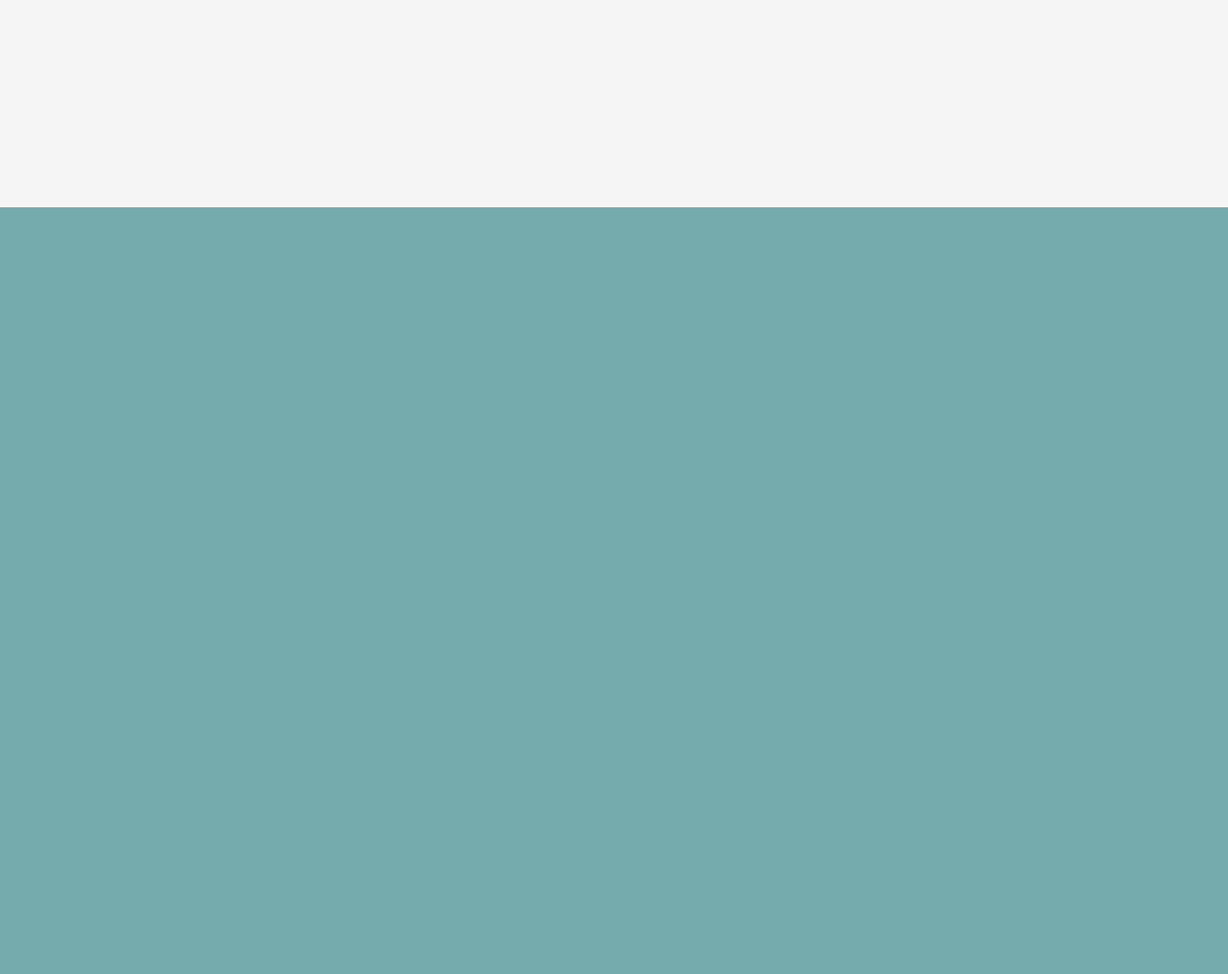
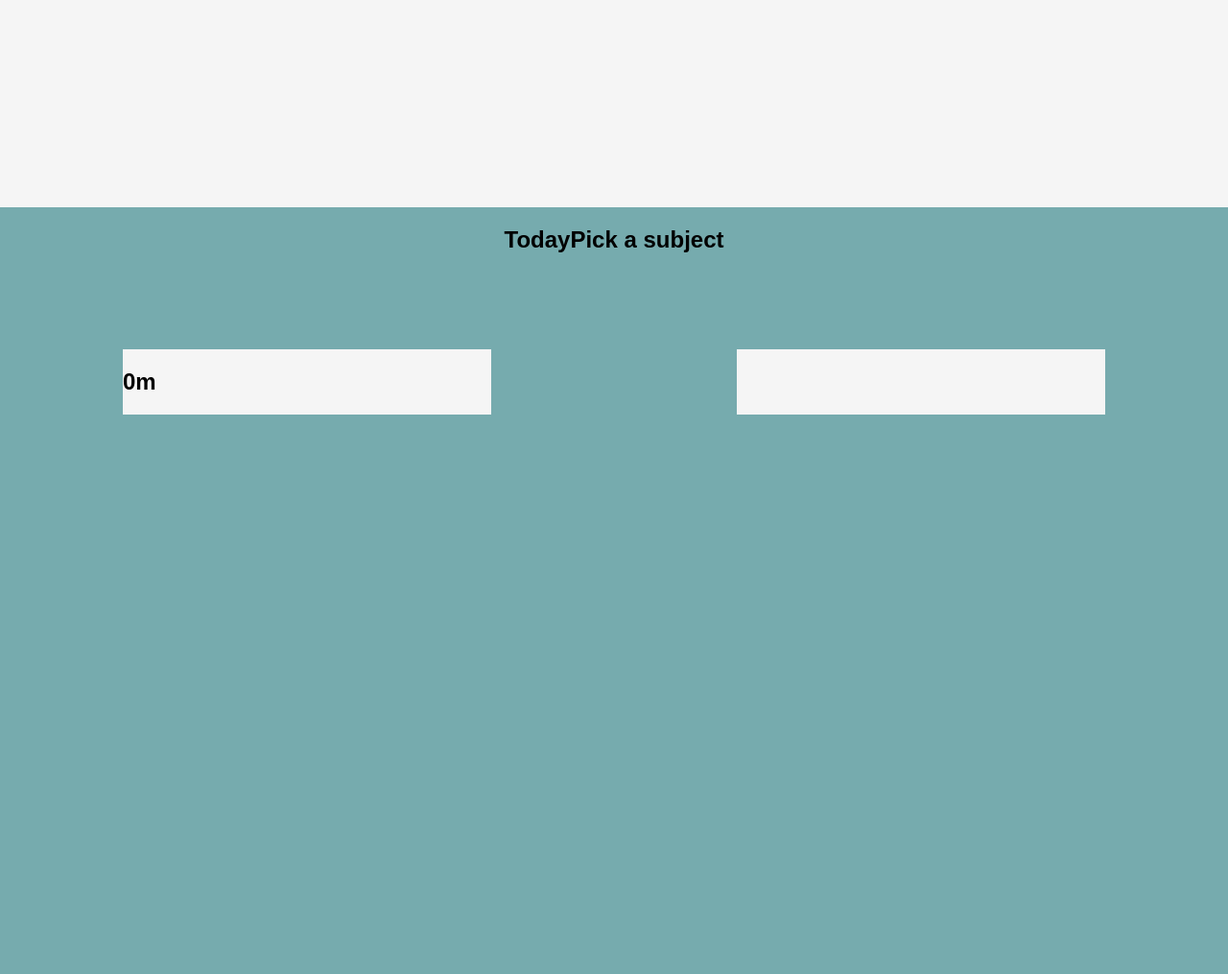
Before and after one commit to Maltiiski/StudyTracker, a Flask app: page / in a window 1280 px wide. Shown: the part 584-1599 px from the top of the page at 96% size. Run offline with Flask 3, Linux system fonts and the light colour scheme; some web fonts are replaced.

Commit message:
settingup pagetwo

```diff
--- a/static/script.js
+++ b/static/script.js
@@ -1,4 +1,5 @@
 const controls = document.querySelector('.control');
+let state = 0 /*0=idle,1=running,2=paused */
 
 function setTimerState(state) {
     controls.className = `control state-${state}`;
@@ -6,16 +7,20 @@ function setTimerState(state) {
 
 document.getElementById('start-btn').addEventListener('click', () => {
     setTimerState('running')
+    state = 1
 });
 
 document.getElementById('pause-btn').addEventListener('click', () => {
     setTimerState('paused')
+    state = 2
 });
 
 document.getElementById('resume-btn').addEventListener('click', () => {
     setTimerState('running')
+    state = 1
 });
 
 document.getElementById('stop-btn').addEventListener('click', () => {
     setTimerState('idle')
+    state = 0
 });
--- a/static/style.css
+++ b/static/style.css
@@ -2,6 +2,7 @@
 
 * {
     box-sizing: border-box;
+    font-family: 'Open Sauce Sans', sans-serif;
 }
 
 :root {
@@ -130,3 +131,30 @@ section {
     font-size: 1.3rem;
     color: var(--abitblack);
 }
+
+/* Page 2 */
+.pagetwotitles {
+    display: flex;
+    flex-direction: row;
+    justify-content: center;
+}
+
+.subjectnstat {
+    display: flex;
+    flex-direction: row;
+    justify-content: center;
+    gap: 20vw;
+    margin-top: 10vh;
+}
+
+.daily-stats {
+    display: inline-block;
+    background-color: var(--abitwhite);
+    min-width: 30vw;
+}
+
+.subjectspick {
+    display: inline-block;
+    background-color: var(--abitwhite);
+    min-width: 30vw;
+}
--- a/templates/index.html
+++ b/templates/index.html
@@ -33,12 +33,21 @@
 
         <!--Page2-->
         <section class="page-two">
-            <div class="subjectnstatpage">
+            <div class="pagetwotitles">
+                <h2>Today</h2>
+                <h2>Pick a subject</h2>
+            </div>
+            <div class="subjectnstat">
                 <div class="daily-stats">
+                    <h2 id="totalhour-day">0m</h2>
+                    <div id="daily-counted"> <!-- ADD IN DAILY HISTORY -->
 
+                    </div>
                 </div>
                 <div class="subjectspick">
+                    <div id="daily-subjects"> <!-- ADD IN DAILY SUBJECTS -->
 
+                    </div>
                 </div>
             </div>
         </section>
@@ -46,7 +55,7 @@
 
         <!--Page3-->
         <section class="page-three">
-            <div class="statpage">
+            <div class="statweeklies">
                 <div class="weekly-stats">
 
                 </div>
```
